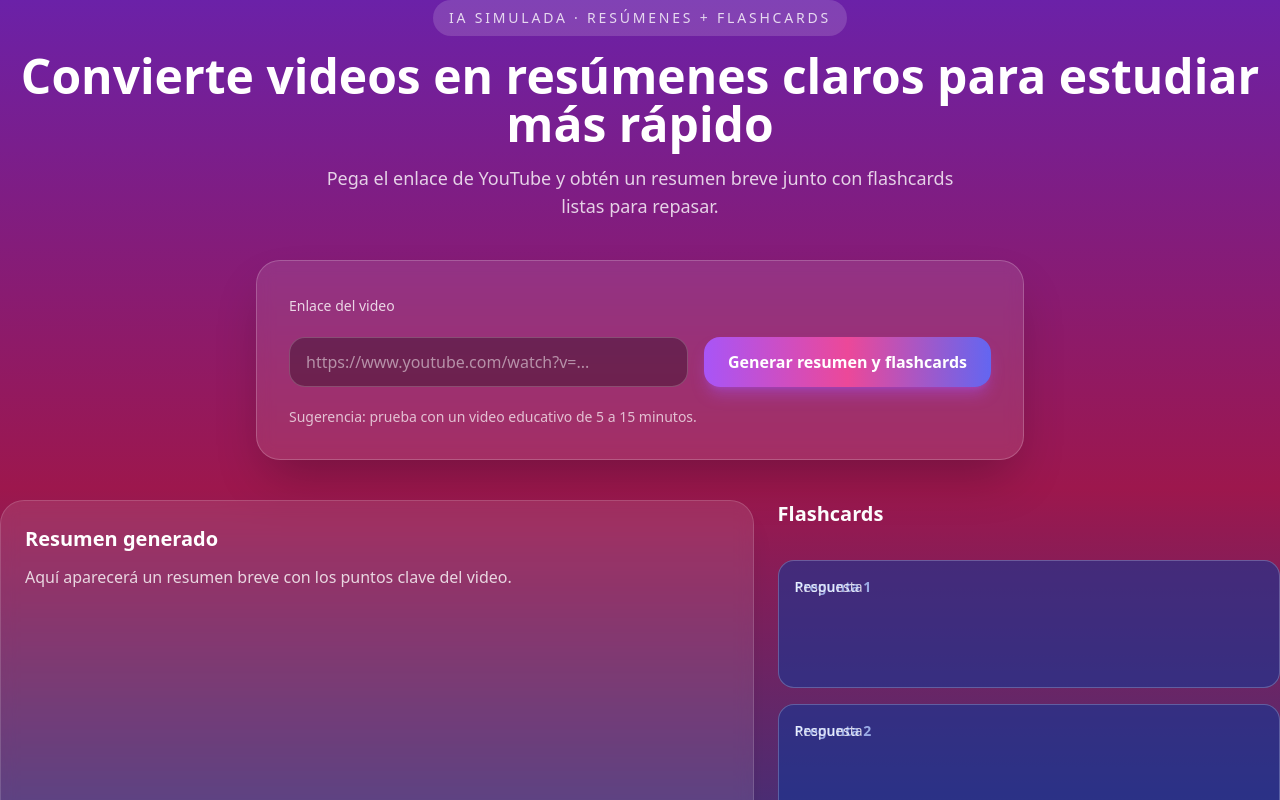
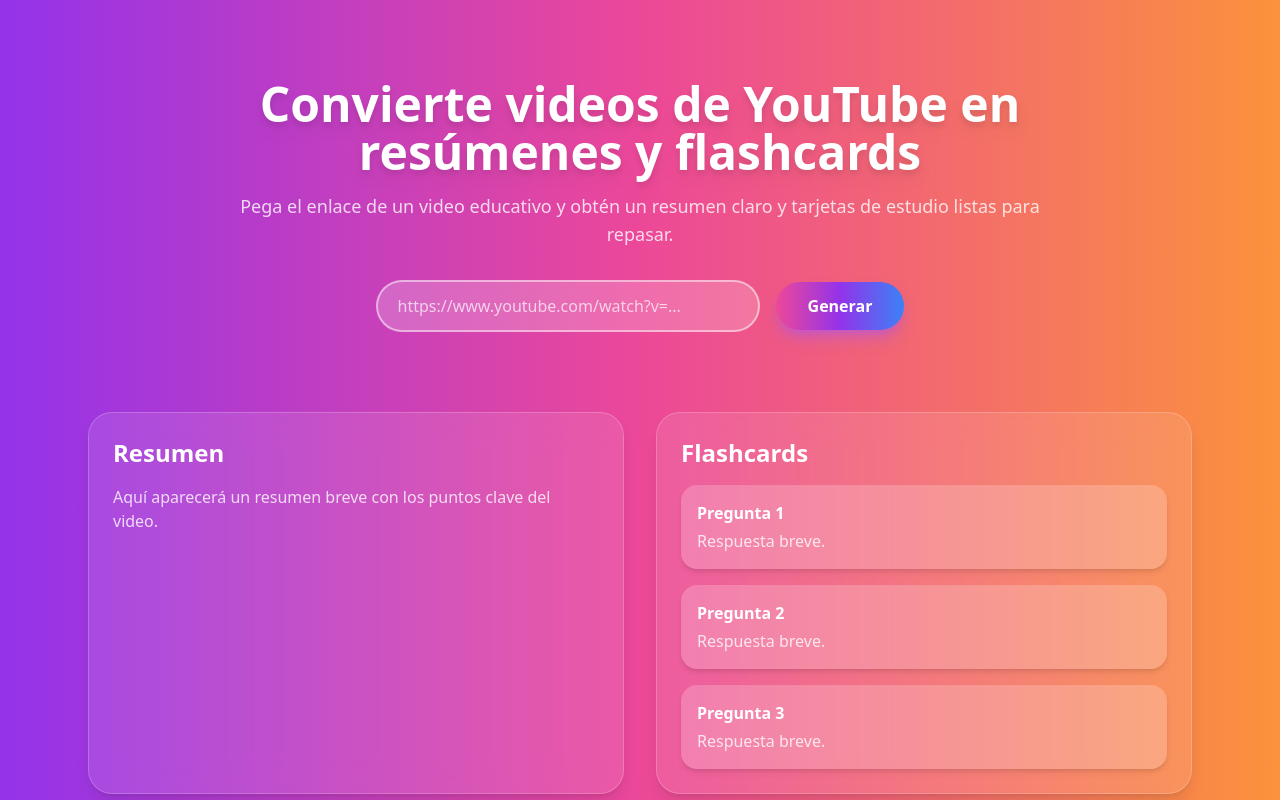
Before and after one commit to mateiiorga2009-sudo/mvp-bachiller, a Next.js app: page / in a window 1280 px wide. Shown: the top 800 px of the page. Built offline with nearby package versions, Linux system fonts and the light colour scheme.

Commit message:
Rediseño profesional con colores llamativos y UI mejorada

```diff
--- a/app/page.tsx
+++ b/app/page.tsx
@@ -19,7 +19,6 @@
 
     if (host === "youtu.be") return parsed.pathname.length > 1;
     if (host !== "youtube.com" && host !== "m.youtube.com") return false;
-
     return parsed.pathname.startsWith("/watch") && parsed.searchParams.has("v");
   } catch {
     return false;
@@ -47,9 +46,7 @@
         headers: { "Content-Type": "application/json" },
         body: JSON.stringify({ url }),
       });
-
       if (!response.ok) throw new Error("Respuesta inválida");
-
       const payload = (await response.json()) as AiResponse;
       setData(payload);
     } catch {
@@ -59,122 +56,77 @@
     }
   };
 
-  const missingResult =
-    !loading && data !== null && (!data.summary || data.flashcards?.length === 0);
-
   return (
-    <section className="flex flex-1 flex-col gap-10 font-inter">
-      {/* Header */}
-      <header className="space-y-4 text-center">
-        <p className="mx-auto inline-flex items-center gap-2 rounded-full bg-white/15 px-4 py-2 text-sm uppercase tracking-[0.2em] text-white/80">
-          IA simulada · Resúmenes + Flashcards
+    <main className="flex flex-col items-center justify-start min-h-screen bg-gradient-to-r from-purple-600 via-pink-500 to-orange-400 text-white font-inter">
+      {/* Hero Section */}
+      <section className="text-center py-20 px-6 max-w-4xl">
+        <h1 className="text-5xl font-bold mb-4 drop-shadow-lg">
+          Convierte videos de YouTube en resúmenes y flashcards
+        </h1>
+        <p className="text-lg text-white/80 mb-8">
+          Pega el enlace de un video educativo y obtén un resumen claro y tarjetas de estudio listas para repasar.
         </p>
-        <h1 className="text-4xl font-semibold leading-tight md:text-5xl">
-          Convierte videos en resúmenes claros para estudiar más rápido
-        </h1>
-        <p className="mx-auto max-w-2xl text-base text-white/80 md:text-lg">
-          Pega el enlace de YouTube y obtén un resumen breve junto con flashcards listas para repasar.
-        </p>
-      </header>
-
-      {/* Input y botón */}
-      <div className="mx-auto w-full max-w-3xl space-y-5 rounded-3xl border border-white/20 bg-white/10 p-6 md:p-8 shadow-2xl backdrop-blur">
-        <label className="text-sm font-medium text-white/80">Enlace del video</label>
-        <div className="flex flex-col gap-4 md:flex-row">
+        <div className="flex flex-col md:flex-row gap-4 justify-center items-center">
           <input
+            type="text"
             value={url}
             onChange={(e) => setUrl(e.target.value)}
             placeholder="https://www.youtube.com/watch?v=..."
-            className="w-full flex-1 rounded-2xl border border-white/20 bg-black/30 px-4 py-3 text-white placeholder:text-white/50 focus:border-white/60 focus:outline-none focus:ring-2 focus:ring-pink-300/40"
+            className="w-full md:w-96 px-5 py-3 rounded-full border-2 border-white/50 bg-white/20 placeholder-white/70 focus:outline-none focus:ring-4 focus:ring-pink-400 focus:border-transparent transition"
           />
           <button
             onClick={handleGenerate}
             disabled={loading}
-            className="rounded-2xl bg-gradient-to-r from-purple-500 via-pink-500 to-indigo-500 px-6 py-3 font-semibold text-white shadow-lg shadow-purple-500/40 transition hover:scale-[1.02] hover:shadow-purple-500/60 disabled:cursor-not-allowed disabled:opacity-70"
+            className="rounded-full bg-gradient-to-r from-pink-500 via-purple-600 to-blue-500 px-8 py-3 font-semibold shadow-lg shadow-purple-500/50 hover:scale-105 transition transform disabled:opacity-70"
           >
-            {loading ? (
-              <div className="flex items-center gap-3">
-                <div className="h-5 w-5 animate-spin rounded-full border-4 border-t-white border-white/30" />
-                <span>Generando...</span>
-              </div>
-            ) : (
-              "Generar resumen y flashcards"
-            )}
+            {loading ? "Generando..." : "Generar"}
           </button>
         </div>
-        {error ? (
-          <p className="text-sm text-amber-200">{error}</p>
-        ) : (
-          <p className="text-sm text-white/70">
-            Sugerencia: prueba con un video educativo de 5 a 15 minutos.
-          </p>
-        )}
-      </div>
+        {error && <p className="mt-3 text-amber-300">{error}</p>}
+      </section>
 
-      {/* Resumen y Flashcards */}
-      <section className="grid gap-6 lg:grid-cols-[1.2fr_0.8fr]">
-        <article className="relative overflow-hidden rounded-3xl border border-white/15 bg-white/10 p-6 shadow-xl backdrop-blur">
-          <h2 className="text-xl font-semibold">Resumen generado</h2>
+      {/* Result Section */}
+      <section className="grid lg:grid-cols-2 gap-8 px-6 w-full max-w-6xl pb-20">
+        {/* Summary */}
+        <article className="bg-white/10 border border-white/20 rounded-3xl p-6 shadow-lg backdrop-blur-lg">
+          <h2 className="text-2xl font-semibold mb-4">Resumen</h2>
           {loading ? (
-            <div className="mt-4 space-y-3">
-              <div className="h-3 w-4/5 animate-pulse rounded-full bg-white/30" />
-              <div className="h-3 w-full animate-pulse rounded-full bg-white/20" />
-              <div className="h-3 w-3/4 animate-pulse rounded-full bg-white/20" />
-              <div className="mt-4 inline-flex items-center gap-3 rounded-2xl bg-white/10 px-4 py-2 text-sm text-white/80">
-                <span className="relative flex h-3 w-3">
-                  <span className="absolute inline-flex h-full w-full animate-ping rounded-full bg-pink-300 opacity-70" />
-                  <span className="relative inline-flex h-3 w-3 rounded-full bg-pink-200" />
-                </span>
-                Generando resumen con IA simulada...
-              </div>
+            <div className="space-y-3 animate-pulse">
+              <div className="h-4 w-4/5 bg-white/30 rounded-full" />
+              <div className="h-4 w-full bg-white/20 rounded-full" />
+              <div className="h-4 w-3/4 bg-white/20 rounded-full" />
             </div>
           ) : (
-            <p className="mt-3 text-white/80">
+            <p className="text-white/80">
               {data?.summary ?? "Aquí aparecerá un resumen breve con los puntos clave del video."}
             </p>
           )}
         </article>
 
-        {/* Flashcards flip */}
-        <aside className="grid gap-4">
-          <h2 className="text-xl font-semibold">Flashcards</h2>
+        {/* Flashcards */}
+        <aside className="bg-white/10 border border-white/20 rounded-3xl p-6 shadow-lg backdrop-blur-lg">
+          <h2 className="text-2xl font-semibold mb-4">Flashcards</h2>
           {loading ? (
-            <div className="mt-4 space-y-4">
-              {Array.from({ length: 3 }).map((_, index) => (
-                <div
-                  key={index}
-                  className="rounded-2xl border border-white/10 bg-black/20 p-4 h-24 animate-pulse"
-                />
+            <div className="space-y-4 animate-pulse">
+              {Array.from({ length: 3 }).map((_, i) => (
+                <div key={i} className="h-20 bg-white/20 rounded-2xl" />
               ))}
             </div>
           ) : (
-            <div className="mt-4 grid gap-4">
-              {(data?.flashcards ?? Array.from({ length: 3 })).map((card, index) => (
-                <div key={index} className="group perspective-1000 h-32">
-                  <div className="relative h-full w-full transition-transform duration-500 transform-style-preserve-3d group-hover:rotate-y-180">
-                    {/* Pregunta */}
-                    <div className="absolute backface-hidden h-full w-full rounded-2xl border border-white/15 bg-black/30 p-4">
-                      <p className="text-sm font-semibold text-white/90">
-                        {card?.question ?? `Pregunta ${index + 1}`}
-                      </p>
-                    </div>
-                    {/* Respuesta */}
-                    <div className="absolute rotate-y-180 backface-hidden h-full w-full rounded-2xl border border-white/15 bg-blue-700/40 p-4">
-                      <p className="text-sm text-white/80">{card?.answer ?? "Respuesta"}</p>
-                    </div>
-                  </div>
+            <div className="space-y-4">
+              {(data?.flashcards ?? Array.from({ length: 3 })).map((card, i) => (
+                <div
+                  key={card ? card.question : i}
+                  className="bg-white/20 rounded-2xl p-4 shadow-md transform hover:scale-105 transition"
+                >
+                  <p className="font-semibold">{card?.question ?? `Pregunta ${i + 1}`}</p>
+                  <p className="text-white/80 mt-1">{card?.answer ?? "Respuesta breve."}</p>
                 </div>
               ))}
             </div>
           )}
         </aside>
       </section>
-
-      {missingResult && (
-        <div className="rounded-3xl border border-amber-200/40 bg-amber-200/10 p-5 text-center text-sm text-amber-100">
-          No pudimos generar resultados esta vez. Intenta nuevamente con otro enlace o revisa tu conexión.
-        </div>
-      )}
-    </section>
+    </main>
   );
 }
```
